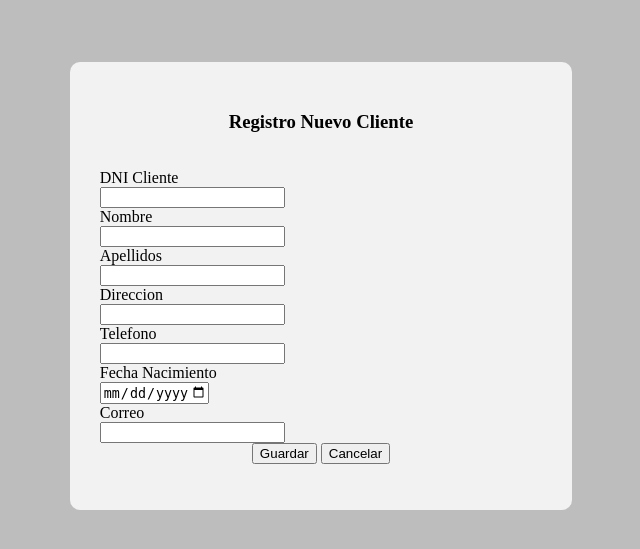
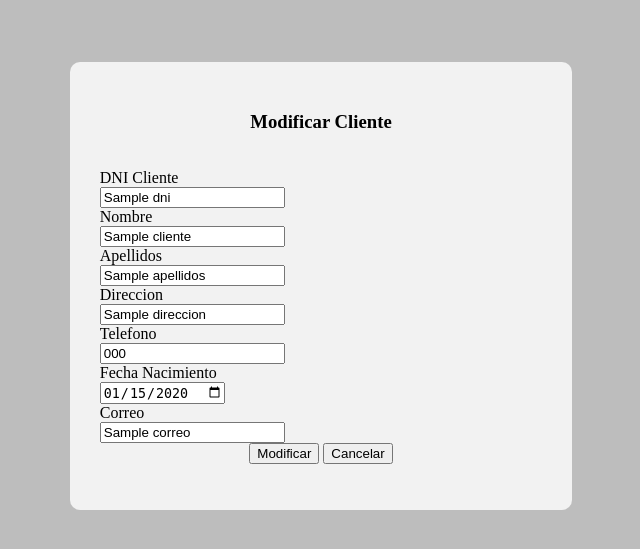
Before and after one commit to andrsenn/examen, a PHP site: template Vista/Modificar.php in a window 1280 px wide. Shown: the top 549 px of the page, without its empty margins (319-959 px from the left). Run offline with PHP 8.4, Linux system fonts and the light colour scheme; the template is opened without the code that fills it: most values are stand-ins (such as "Sample title", 1, 10 or a date in 2020).

Commit message:
terly_vista_modificar_corr

```diff
--- a/Vista/Modificar.php
+++ b/Vista/Modificar.php
@@ -1,6 +1,7 @@
 <html>
-	<head>
-            <style type="text/css">
+		<head>
+
+			<style type="text/css">
 				body{
 	                background-color: #BDBDBD;
 	            }
@@ -11,77 +12,69 @@
 	                margin: auto;
 	                padding: 30px;
 	            }
-            </style>
-		<script type="text/javascript">
-				function Letras(e){
-					tecla = e.keyCode || e.which;
-					base =/[a-zñ ]/;
-					teclado = String.fromCharCode(tecla).toLowerCase();
-					return base.test(teclado);
+			</style>
+		</head>
+		<body> <br><br><br>
+			<?php foreach ($cliente as $value){
+				$id=$value['id_cliente'];$dni=$value['dni'];$nombre=$value['nombre'];
+				$apellidos=$value['apellidos'];$direccion=$value['direccion'];$telefono=$value['telefono'];
+				$fecha=$value['fechanacimiento'];$correo=$value['correo'];;
 				}
-
-				function Numeros(e){
-					tecla = e.keyCode || e.which;
-					base =/[0-9]/;
-					teclado = String.fromCharCode(tecla).toLowerCase();
-					return base.test(teclado);
-				}
-		</script>
-        </head>
-            <body> <br><br><br>
+			?>
 			<div class="container" id="contenedor">
-					<center><h3>Registro Nuevo Cliente</h3></center><br>
-				<?php $Action="../Controlador/Cliente.php?Cliente=1 & Accion=0"?>
+				<center><h3> Modificar Cliente</h3></center> <br>
+				<?php $Action="../Controlador/Cliente.php?Cliente=1 & Accion=2" ?>
 				<form class="form-horizontal" action="<?php echo $Action; ?>" method="POST">
+					<input type="hidden" name="id" value="<?php echo $id;?>">
 					<div class="form-group">
 					    <label class="col-sm-3 control-label">DNI Cliente</label>
 					    <div class="col-sm-9">
-					      <input type="text" class="form-control" name="dni" onkeypress="return Numeros(event)" required maxlength="8" minlength="8">
+					      <input type="text" class="form-control" name="dni" value="<?php echo $dni;?>">
 					    </div>
 					</div>
 					<div class="form-group">
 					    <label class="col-sm-3 control-label">Nombre</label>
 					    <div class="col-sm-9">
-					      <input type="text" class="form-control" name="nombre" onkeypress="return Letras(event)" required>
+					      <input type="text" class="form-control" name="nombre" value="<?php echo $nombre;?>">
 					    </div>
 					</div>
 				  	<div class="form-group">
 					    <label class="col-sm-3 control-label">Apellidos</label>
 					    <div class="col-sm-9">
-					      <input type="text" class="form-control" name="apellidos" onkeypress="return Letras(event)" required>
+					      <input type="text" class="form-control" name="apellidos" value="<?php echo $apellidos;?>">
 					    </div>
 					</div>
 					<div class="form-group">
 					    <label class="col-sm-3 control-label">Direccion</label>
 					    <div class="col-sm-9">
-					      <input type="text" class="form-control" name="direccion" onkeypress="return Letras(event)" required>
+					      <input type="text" class="form-control" name="direccion" value="<?php echo $direccion;?>">
 					    </div>
 					</div>
 					<div class="form-group">
 					    <label class="col-sm-3 control-label">Telefono</label>
 					    <div class="col-sm-9">
-					      <input type="text" class="form-control" name="telefono" onkeypress="return Numeros(event)"  required>
+					      <input type="text" class="form-control" name="telefono" value="<?php echo $telefono;?>" required>
 					    </div>
 					</div>
 					<div class="form-group">
-					    <label class="col-sm-3 control-label">Fecha Nacimiento </label>
+					    <label class="col-sm-3 control-label">Fecha Nacimiento</label>
 					    <div class="col-sm-9">
-					      <input type="date" class="form-control" name="fechanacimiento" max="<?php echo date('Y-m-d');?>" required>
+					      <input type="date" class="form-control" name="fechanacimiento" value="<?php echo $fecha;?>" required>
 					    </div>
 					</div>
 					<div class="form-group">
 					    <label class="col-sm-3 control-label">Correo</label>
 					    <div class="col-sm-9">
-					      <input type="email" class="form-control" name="correo" required>
+					      <input type="email" class="form-control" name="correo" value="<?php echo $correo;?>" required>
 					    </div>
 					</div>
 					<div class="form-group">
 					    <center>
-					    	<button type="submit" class="btn btn-success">Guardar</button>
+					    	<button type="submit" class="btn btn-success">Modificar</button>
 					    	<button type="button" class="btn btn-danger" onclick="window.location='../Controlador/Cliente.php'">Cancelar</button>
 					    </center>
 					</div>
 				</form>
 			</div>
-            </body>
+		</body>
 </html>
```
Also changed, not shown: Vista/Nuevo.php (indentation only).
